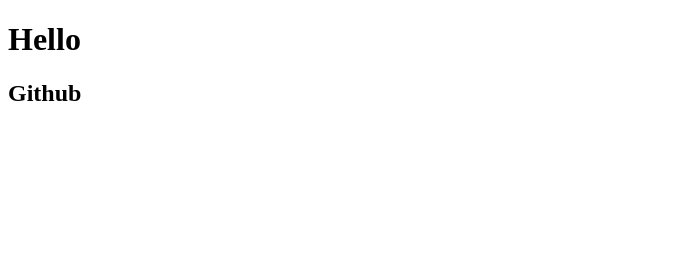
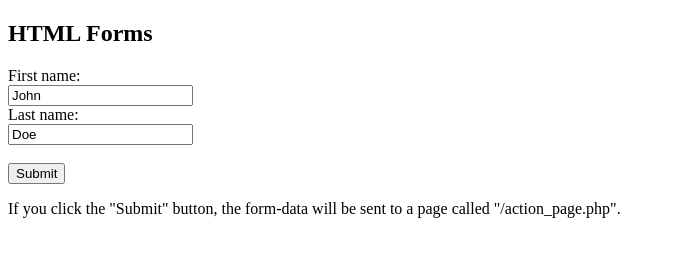
Before and after one commit to SunandaDCI/my-first-github-repo, a plain HTML site: page index.html in a window 1280 px wide. Shown: the whole page, without its empty margins (0-675 px from the left). Drawn offline with Linux system fonts and the light colour scheme.

Commit message:
added form

```diff
--- a/index.html
+++ b/index.html
@@ -6,7 +6,16 @@
     <title>Push it to Github</title>
 </head>
 <body>
-    <h1>Hello</h1>
-    <h2>Github</h2>
+    <h2>HTML Forms</h2>
+
+    <form action="/display.html">
+      <label for="fname">First name:</label><br>
+      <input type="text" id="fname" name="fname" value="John"><br>
+      <label for="lname">Last name:</label><br>
+      <input type="text" id="lname" name="lname" value="Doe"><br><br>
+      <input type="submit" value="Submit">
+    </form>
+
+    <p>If you click the "Submit" button, the form-data will be sent to a page called "/action_page.php".</p>
 </body>
 </html>
```
Also changed, not shown: display.html (added, +11 -0 lines).
